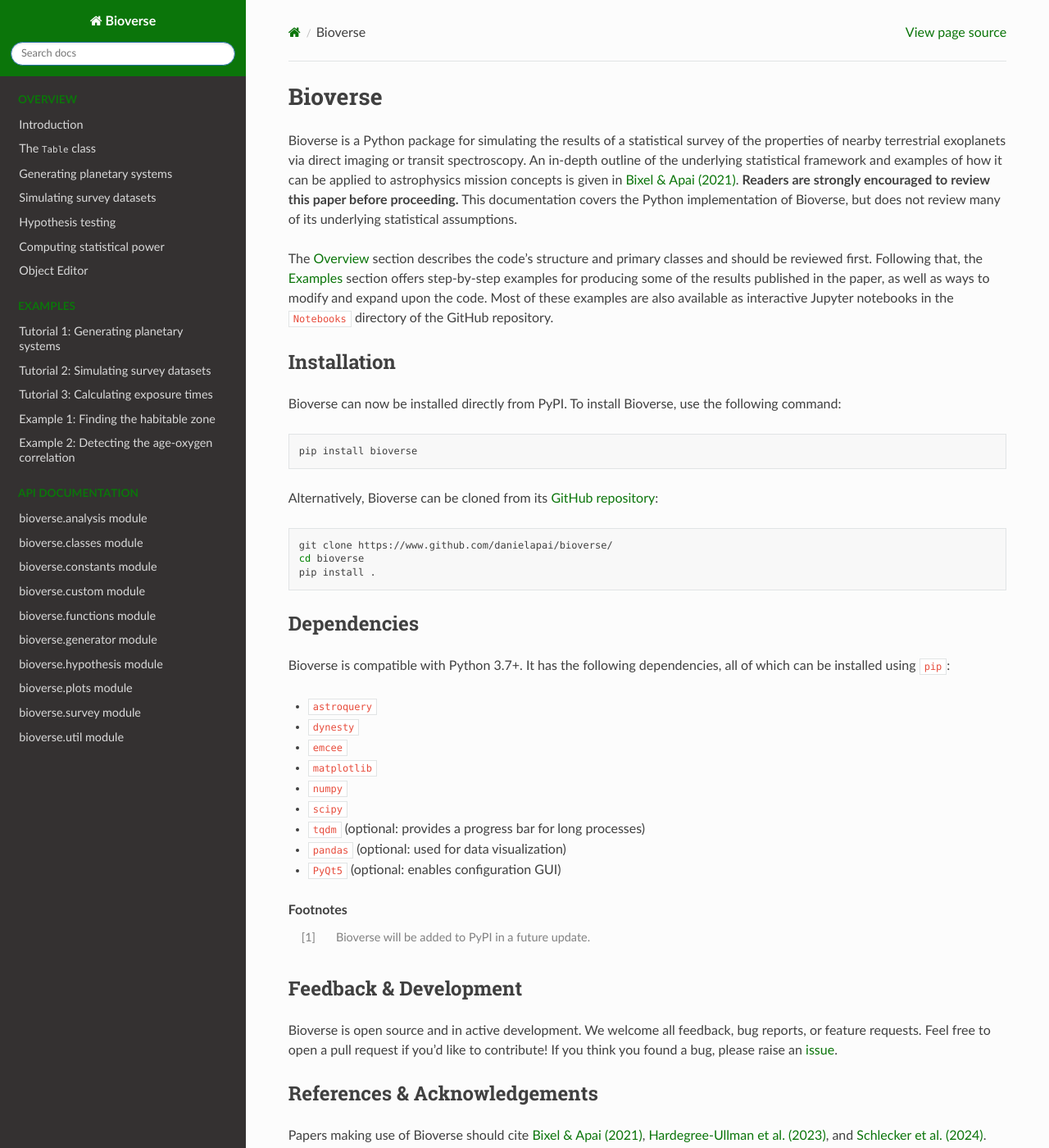
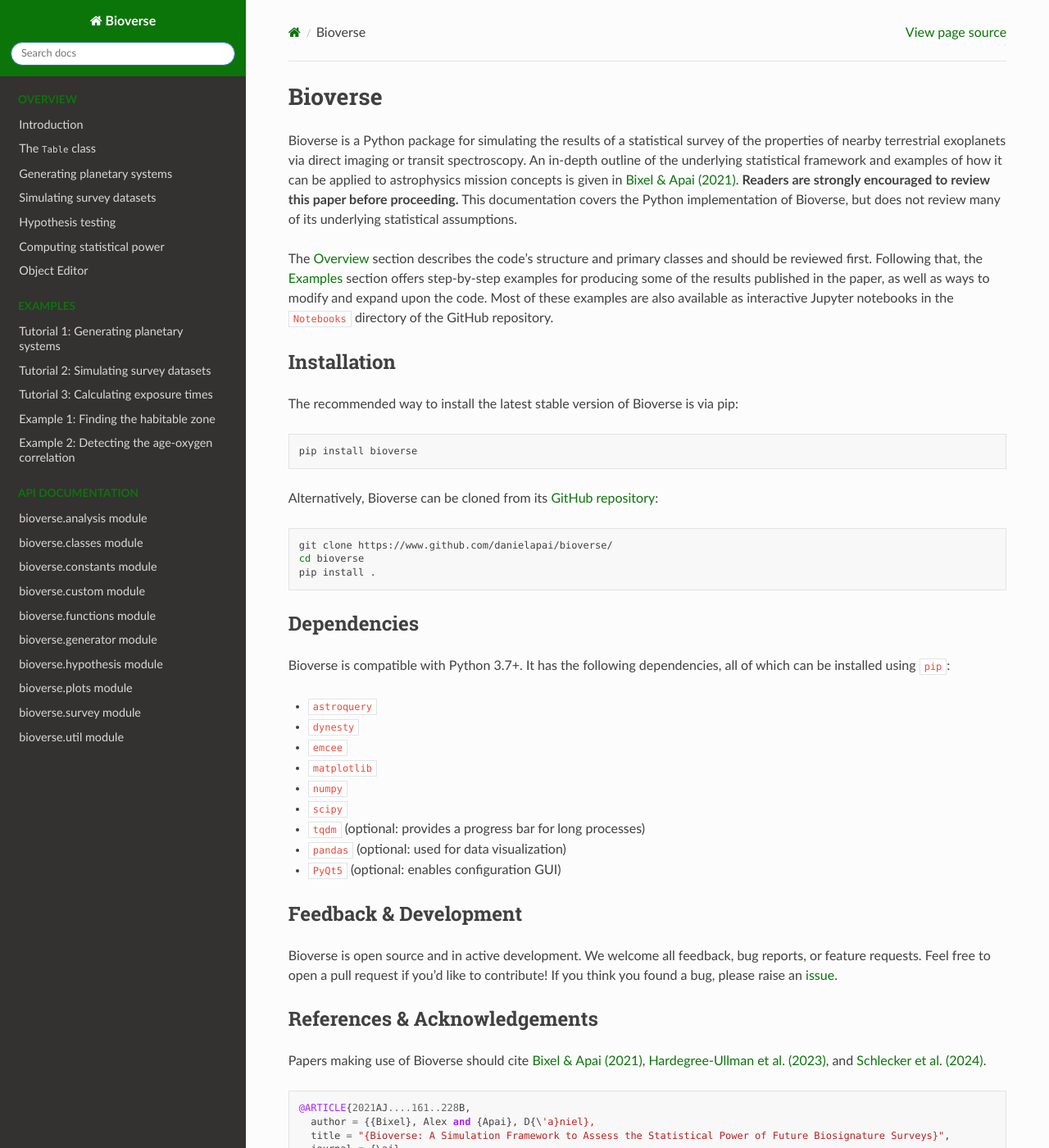
Before and after one commit to danielapai/bioverse, a Sphinx documentation site: the page built from docs/index.rst, in a window 1280 px wide and 1400 px high. Shown: the whole window at 82% size. Built offline with Sphinx 7.4.7 and the Read the Docs theme 2.0.0, drawn with Linux system fonts in a browser that asks for light colours.

Commit message:
remove footnote, recommend installation via pip

```diff
--- a/docs/index.rst
+++ b/docs/index.rst
@@ -13,7 +13,7 @@
 Installation
 ************
 
-Bioverse can now be installed directly from PyPI. To install Bioverse, use the following command:
+The recommended way to install the latest stable version of Bioverse is via pip:
 
 .. code-block:: bash
 
@@ -82,9 +82,6 @@
    apidoc/bioverse.survey
    apidoc/bioverse.util
 
-.. rubric:: Footnotes
-
-.. [#f1] Bioverse will be added to PyPI in a future update.
 
 Feedback & Development
 **********************
```
